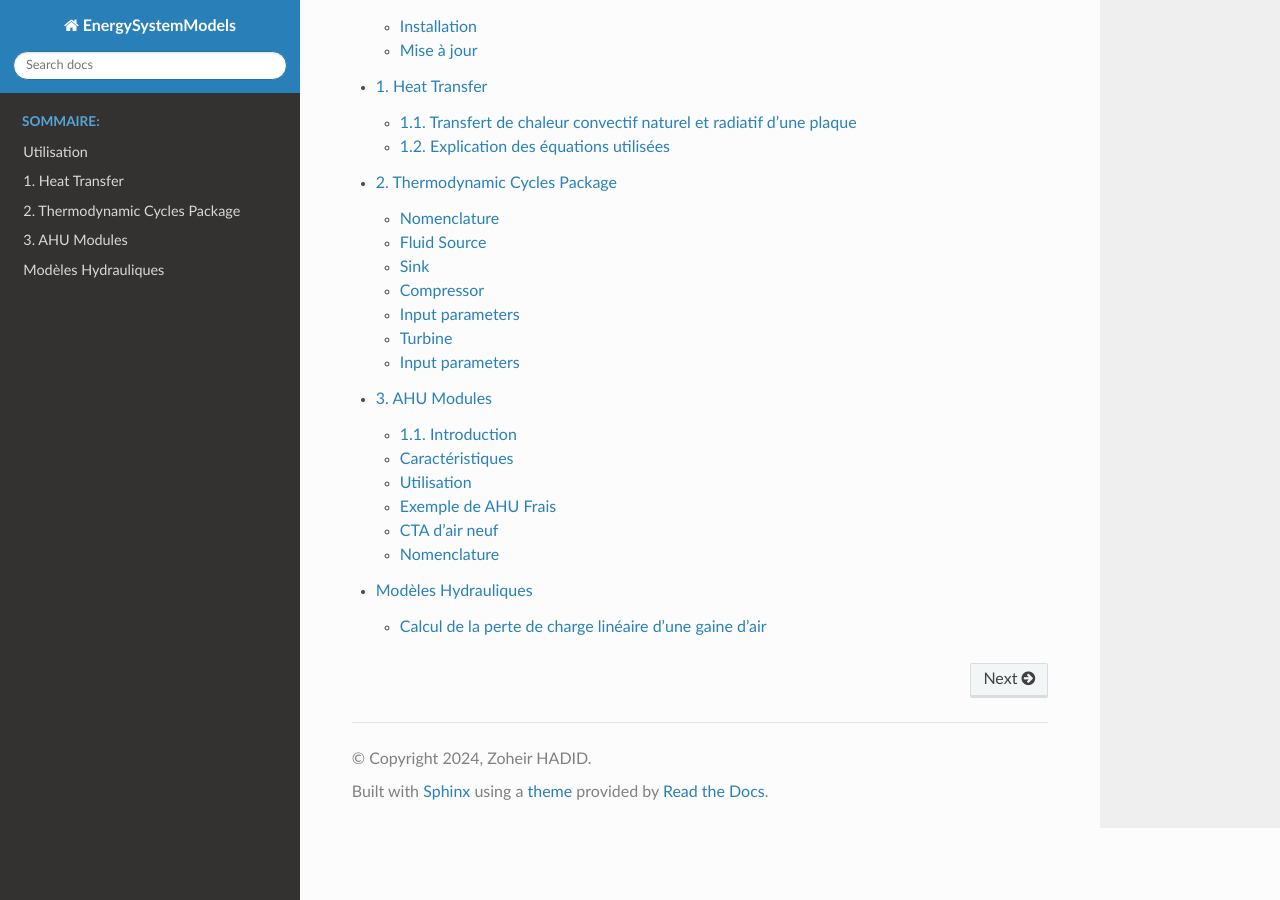
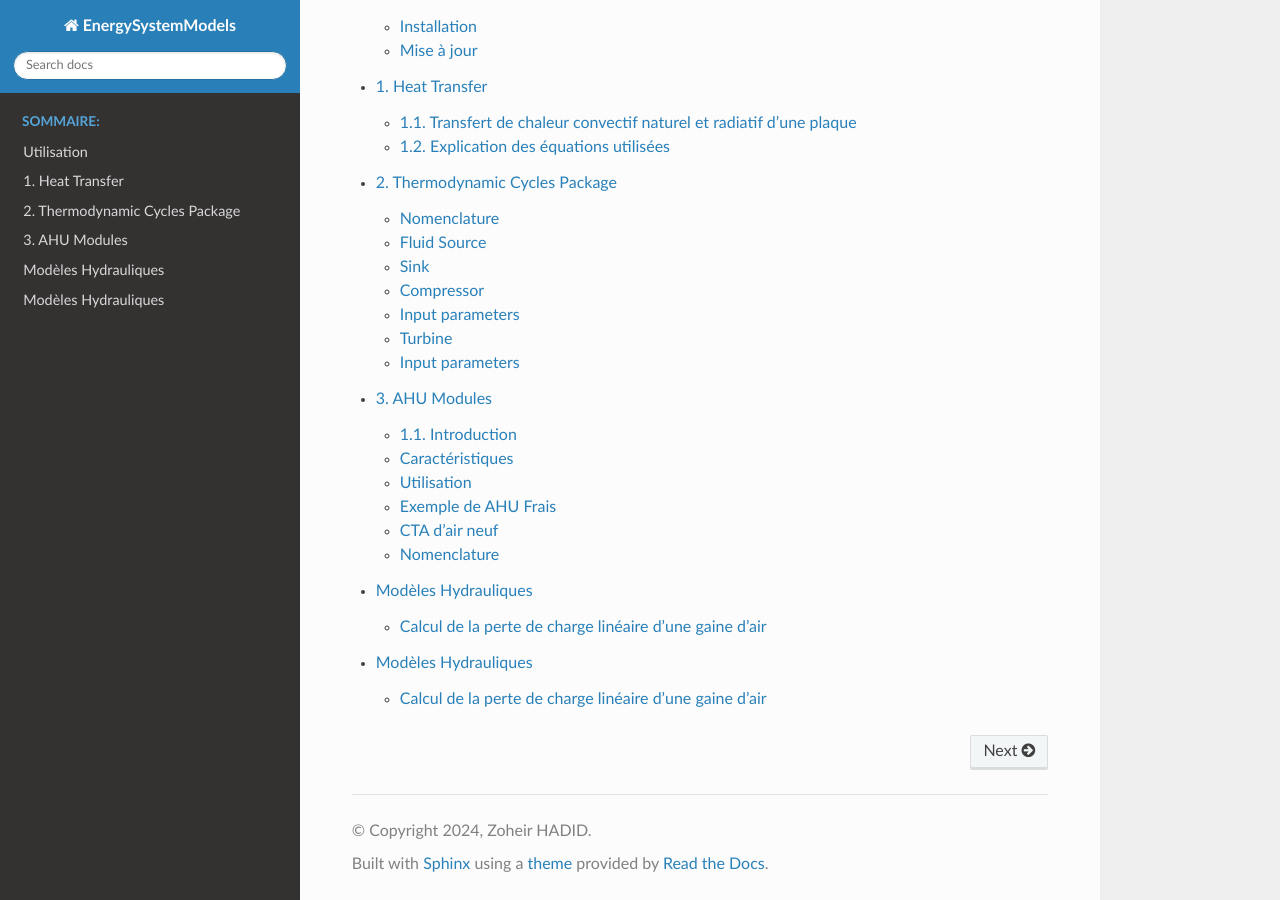
Before and after one commit to ZoheirHADID/EnergySystemModels-fr, a Sphinx documentation site: the page built from docs/source/index.rst, in a window 1280 px wide and 900 px high, scrolled down 552 px. Built offline with Sphinx 7.4.7 and the Read the Docs theme 3.1.0, drawn with Linux system fonts in a browser that asks for light colours; pages that are not in the unit, such as notebooks, are missing from menus; part of the change alters nothing that is shown.

Commit message:
aeraulic/index

```diff
--- /dev/null
+++ b/docs/source/aeraulic/index.rst
@@ -0,0 +1,13 @@
+.. _hydraulic:
+
+Modèles Hydrauliques
+====================
+
+.. toctree::
+   :maxdepth: 2
+   :caption: Modèles Hydrauliques:
+
+   perte_pression_lineaire
+   modelisation_tube
+   perte_charge_lineaire
+   autorite_vanne
--- /dev/null
+++ b/docs/source/aeraulic/perte_pression_lineaire.rst
@@ -0,0 +1,41 @@
+.. _straight_pipe:
+
+Calcul de la perte de charge linéaire d'une gaine d'air
+=======================================================
+
+6.1. Exemple d'utilisation de "StraightPipe"
+--------------------------------------------
+
+.. code-block:: python
+
+    from ThermodynamicCycles.Aeraulic import StraightPipe
+    from ThermodynamicCycles.Source import Source
+    from ThermodynamicCycles.Sink import Sink
+    from ThermodynamicCycles.Connect import Fluid_connect
+
+    SOURCE = Source.Object()
+    STRAIGHT_PIPE = StraightPipe.Object()
+    STRAIGHT_PIPE2 = StraightPipe.Object()
+    SINK = Sink.Object()
+
+    SOURCE.fluid = "air"
+    SOURCE.Ti_degC = 15
+    SOURCE.Pi_bar = 1
+    # SOURCE.F_m3h = 100
+    SOURCE.F_m3h = 120
+    SOURCE.calculate()
+
+    STRAIGHT_PIPE.d_hyd = 0.120
+    # STRAIGHT_PIPE.a = 2.9
+    # STRAIGHT_PIPE.b = 2.9
+    STRAIGHT_PIPE.L = 1
+    # STRAIGHT_PIPE.epsilon = 0.0002
+
+    Fluid_connect(STRAIGHT_PIPE.Inlet, SOURCE.Outlet)
+    STRAIGHT_PIPE.calculate()
+    Fluid_connect(SINK.Inlet, STRAIGHT_PIPE.Outlet)
+    SINK.calculate()
+
+    print(SOURCE.df)
+    print(STRAIGHT_PIPE.df)
+    print(SINK.df)
--- a/docs/source/index.rst
+++ b/docs/source/index.rst
@@ -15,7 +15,7 @@ Afin de mieux comprendre les modèles d’efficacité énergétique présentés
    thermodynamic_cycles/index
    ahu_modules/index
    hydraulic/index
-
+   aeraulic/index
 
    chiller_example
    weather_data
```
